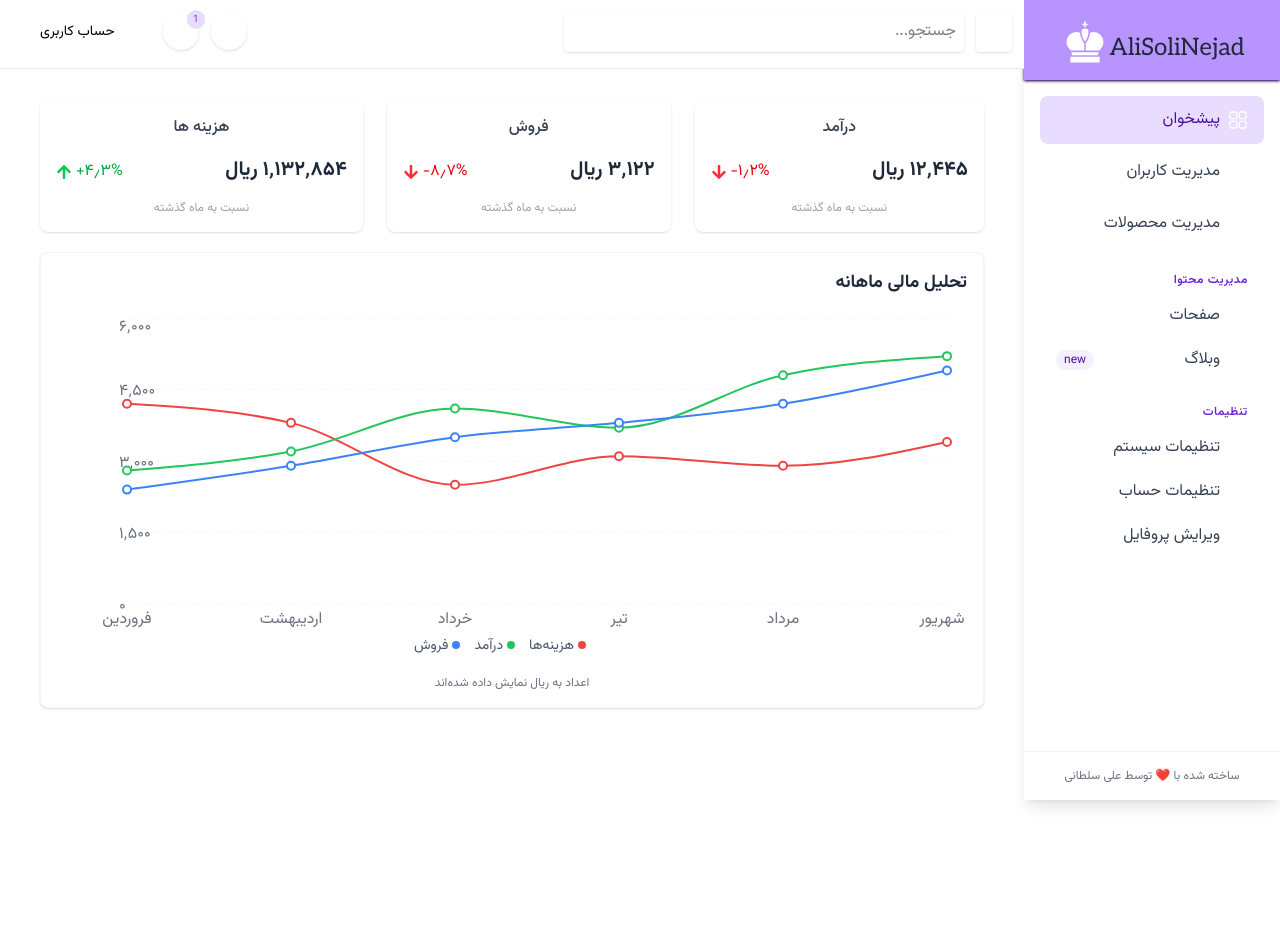
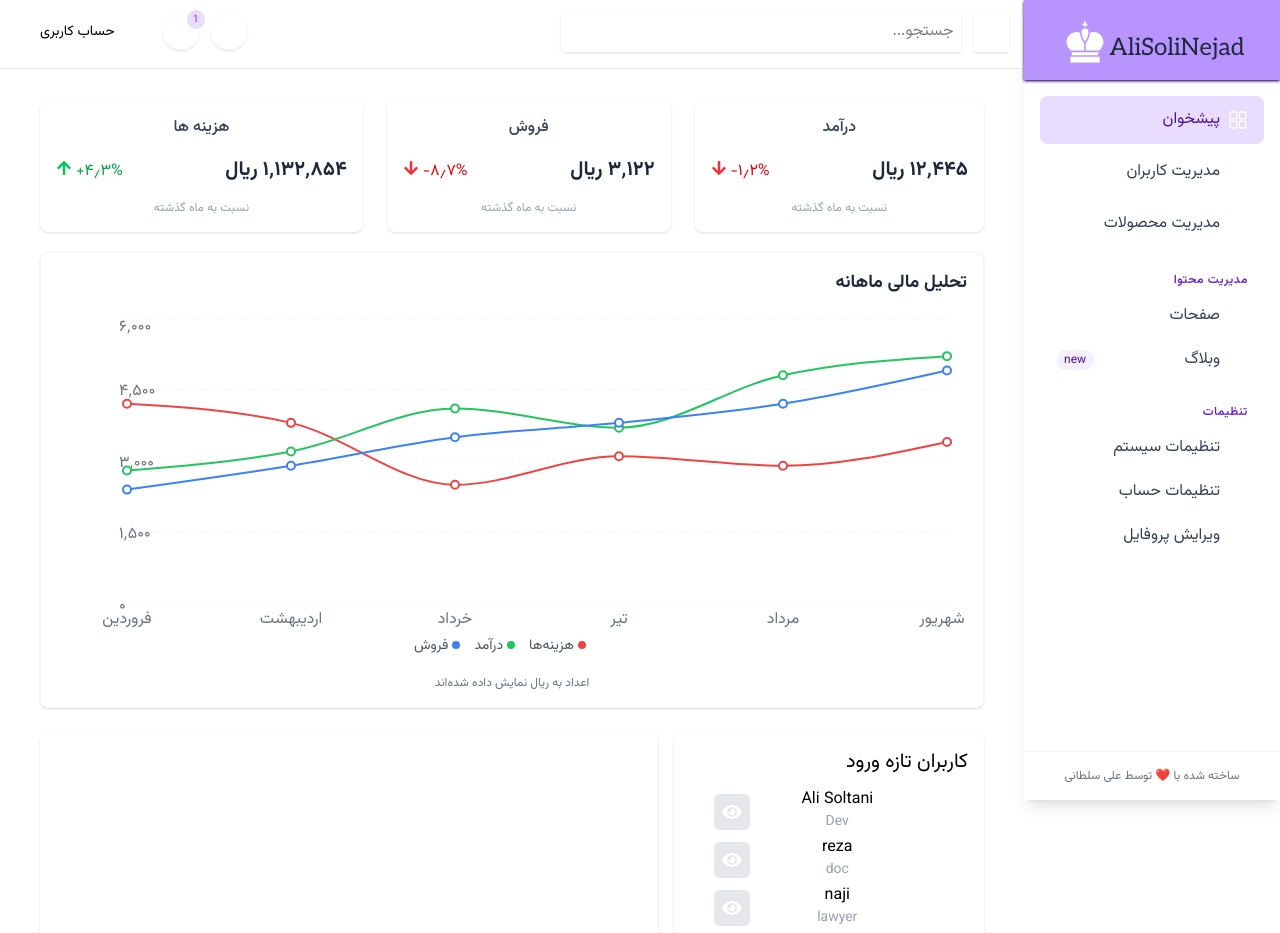
Before and after one commit to alisoltaninejad/Admin-Dashboard, a React (Vite) app: page / in a window 1280 px wide. Shown: the top 933 px of the page. Before the commit the page ends 800 px from the top, so only its background shows below. Built offline with nearby package versions, Linux system fonts and the light colour scheme; a web font is replaced by a local one.

Commit message:
developing latestusers

```diff
--- a/src/App.jsx
+++ b/src/App.jsx
@@ -9,7 +9,7 @@ function App() {
    <>
   <Sidebar></Sidebar>
   <Navbar></Navbar>
-    <div className="w-4/5 float-left mt-[60px] p-6">
+    <div className="w-4/5 float-left mt-[60px] p-10">
        {router}
     </div>
   </>)
--- a/src/components/Icons/Icons.jsx
+++ b/src/components/Icons/Icons.jsx
@@ -16,6 +16,7 @@ import { HiOutlineDocumentDuplicate } from "react-icons/hi";
 import { IoDocumentTextOutline } from "react-icons/io5";
 import { FaArrowUp } from "react-icons/fa";
 import { FaArrowDown } from "react-icons/fa";
+import { FaEye } from "react-icons/fa";
 
 /**
  * سیستم آیکون‌های متمرکز پروژه
@@ -43,6 +44,7 @@ const IconSystem = ({ name, size = "md", color = "primary", className = "" }) =>
     document:IoDocumentTextOutline,
     arrowUp:FaArrowUp,
     arrowDown:FaArrowDown,
+    eye:FaEye,
 
   };
 
--- /dev/null
+++ b/src/components/LatestTransactions/LatestTransactions.jsx
@@ -0,0 +1,9 @@
+import React from 'react'
+
+export default function LatestTransactions() {
+  return (
+    <div className='w-4/6 shadow p-4 rounded-lg'>
+
+    </div>
+  )
+}
--- /dev/null
+++ b/src/components/LatestUsers/LatestUsers.jsx
@@ -0,0 +1,40 @@
+import React from "react";
+import Icon from "../Icons/Icons";
+
+export default function LatestUsers() {
+  const usersInfo = [
+    { id: 1, name: "Ali Soltani", job: "Dev", pic: "" },
+    { id: 2, name: "reza", job: "doc", pic: "" },
+    { id: 3, name: "naji", job: "lawyer", pic: "" },
+    { id: 4, name: "chom", job: "dent", pic: "" },
+    { id: 5, name: "babay", job: "farmer", pic: "" },
+  ];
+  return (
+    <div className="w-2/6 shadow p-4 rounded-lg">
+      <h2 className="text-xl mb-3">کاربران تازه ورود</h2>
+      {usersInfo.map((item) => {
+        return (
+          <div key={item.id} className="flex w-5/6 mx-auto justify-between items-center space-y-1">
+            {/* profile pic */}
+            <div>
+              {item.pic ? (
+                <img src={item.pic} alt="profile pic" />
+              ) : (
+                <Icon name="profile" />
+              )}
+            </div>
+            {/* title */}
+            <div className="flex flex-col text-center">
+              <h3>{item.name}</h3>
+              <h6 className="text-gray-400 text-sm">{item.job}</h6>
+            </div>
+            {/* view btn */}
+            <button className="cursor-pointer bg-gray-200 rounded-md p-2">
+              <Icon name="eye" />
+            </button>
+          </div>
+        );
+      })}
+    </div>
+  );
+}
--- a/src/components/Navbar/Navbar.jsx
+++ b/src/components/Navbar/Navbar.jsx
@@ -25,7 +25,7 @@ export default function UserMenu() {
   };
 
   return (
-    <div className="w-4/5 h-[69px]  fixed end-0  border-b border-b-gray-200 bg-white">
+    <div className="w-[79.8%] h-[69px]  fixed end-0  border-b border-b-gray-200 bg-white">
       <div className="flex justify-between items-center">
         {/* بخش سمت راست */}
         <SearchBox />
--- a/src/pages/Home/Home.jsx
+++ b/src/pages/Home/Home.jsx
@@ -1,16 +1,23 @@
 import React from "react";
 import Features from "./features";
 import Chart from "./chart";
+import LatestUsers from "../../components/LatestUsers/LatestUsers";
+import LatestTransactions from "../../components/LatestTransactions/LatestTransactions";
 export default function Home() {
   return (
-    <div className=" p-4">
+    <div>
       <div className="flex justify-between items-center mb-5 gap-6 text-center mx-auto">
-        <Features lable='درآمد' price={12_445}  percentage={-1.2}/>
-        <Features lable='فروش' price={3_122}  percentage={-8.7}/>
-        <Features lable='هزینه ها' price={1_132_854}  percentage={4.3}/>
+        <Features lable="درآمد" price={12_445} percentage={-1.2} />
+        <Features lable="فروش" price={3_122} percentage={-8.7} />
+        <Features lable="هزینه ها" price={1_132_854} percentage={4.3} />
       </div>
 
-      <Chart/>
+      <Chart />
+
+     <div className="flex gap-4 mt-6">
+       <LatestUsers />
+      <LatestTransactions />
+     </div>
     </div>
   );
 }
--- a/src/pages/Home/features.jsx
+++ b/src/pages/Home/features.jsx
@@ -23,7 +23,7 @@ export default function FinancialFeature({ lable, price, percentage }) {
         </h5>
 
         <div className={`flex items-center gap-2 mt-1 ${percentageColor}`}>
-          <span className="flex items-center">
+          <span className="flex  place-items-start">
             <span> % </span>{formatPercentage(absolutePercentage)}
             {isPositive ? (
               <Icon name="arrowUp" size={16} className="mr-1" color='success'/>
```
